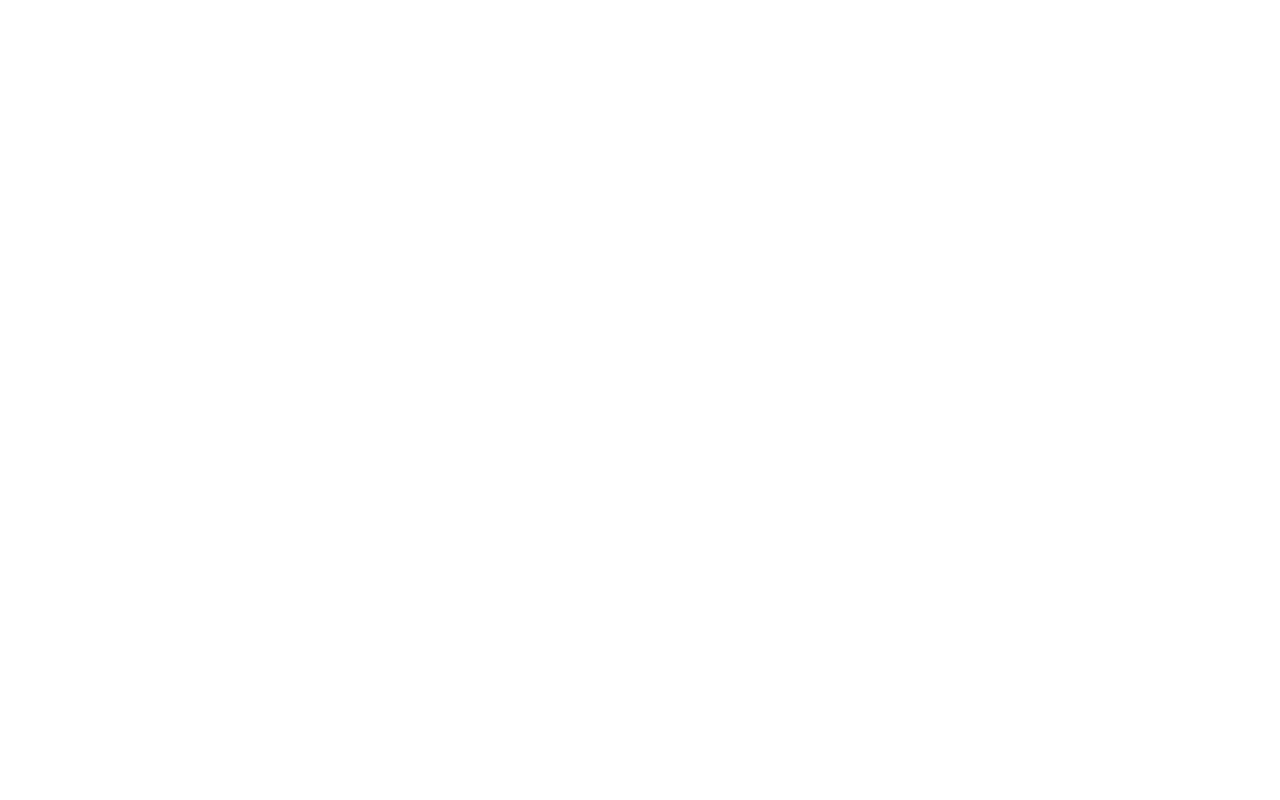
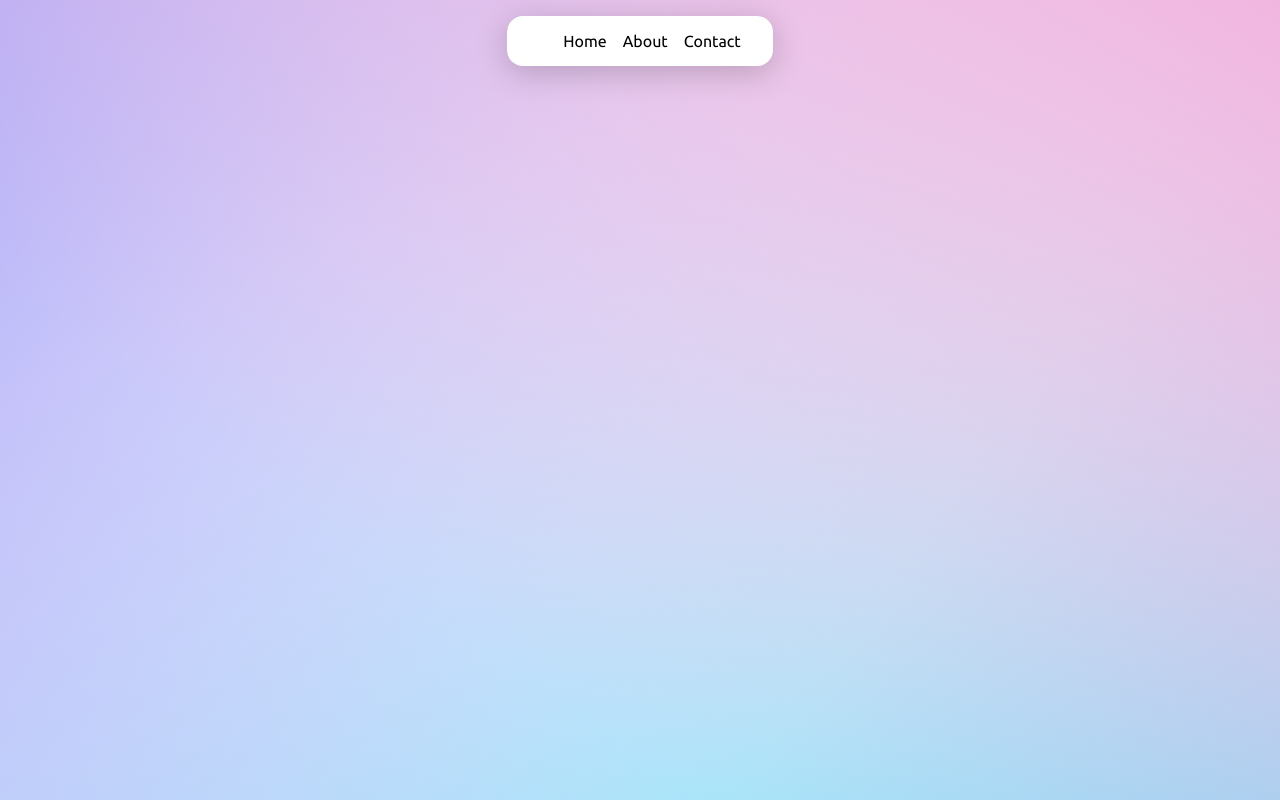
Before and after one commit to ibrahimhc19/portfolio, an Astro site: page / in a window 1280 px wide. Built offline with nearby package versions, Linux system fonts and the light colour scheme; Astro itself is replaced by a stand-in of ours.

Commit message:
Empezando el Navbar y el ProfileCard

```diff
--- /dev/null
+++ b/src/components/Navbar.astro
@@ -0,0 +1,33 @@
+
+  <nav>
+    <!-- <label>Ibrahim Calzadilla</label> -->
+    <ul>
+      <li><a href="#">Home</a></li>
+      <li><a href="#">About</a></li>
+      <li><a href="#">Contact</a></li>
+    </ul>
+  </nav>
+
+<style>
+  nav{
+    max-width: fit-content;
+    display: flex;
+    margin: 0 auto;
+    justify-content: space-around;
+    align-items: center;
+    background: var(--bgc-elements);
+    box-shadow: var(--shadow);
+    border-radius: var(--border);
+    margin: 1rem;
+    padding: 0 1rem;
+  }
+  label{
+    text-transform: uppercase;
+  }
+  ul{
+    display: flex;
+  }
+  li{
+    margin-right: 1rem;
+  }
+</style>
--- a/src/layouts/Layout.astro
+++ b/src/layouts/Layout.astro
@@ -7,37 +7,49 @@ const { title } = Astro.props;
 ---
 
 <!doctype html>
-
 <html lang="en">
-
   <head>
     <meta charset="UTF-8" />
-		<meta name="description" content="Astro description" />
+    <meta name="author" content="Ibrahim Calzadilla" />
+    <meta
+      name="description"
+      content="Ibrahim Calzadilla's Frontend Development Portfolio"
+    />
+    <meta name="keywords" content="HTML, CSS, JavaScript, React" />
+    <meta name="theme-color" content="#f1b6e0" />
     <meta name="viewport" content="width=device-width" />
     <link rel="icon" href="/favicon.png" />
-		<meta name="generator" content={Astro.generator} />
     <title>{title}</title>
   </head>
 
   <body>
-
     <slot />
-
   </body>
-
 </html>
 
 <style is:global>
+  @import url("https://fonts.googleapis.com/css2?family=Inconsolata&family=Poppins&family=Ubuntu:ital,wght@0,300;0,400;0,700;1,300;1,400&display=swap");
+
+  * {
+    list-style: none;
+    text-decoration: none;
+    font-family: "Ubuntu", sans-serif;
+    color: black;
+  }
   :root {
-		--accent: 136, 58, 234;
-		--accent-light: 224, 204, 250;
-		--accent-dark: 49, 10, 101;
-		--accent-gradient: linear-gradient(
-			45deg,
-			rgb(var(--accent)),
-			rgb(var(--accent-light)) 30%,
-			white 60%
-		);
+    --border: 1rem;
+    --mb-elements: 1vh;
+    --bgc-elements: #ffffff;
+    --shadow: 0 0.4rem 2rem rgba(0, 0, 0, 0.205);
   }
-
+  body {
+    margin: 0 auto;
+    max-width: 614.4px;
+    justify-content: center;
+    background: linear-gradient(217deg, #f1b6e0, rgba(255, 0, 0, 0) 70.71%),
+      linear-gradient(127deg, #b3b0f8, rgba(0, 255, 0, 0) 70.71%),
+      linear-gradient(336deg, #8addf8, rgba(0, 0, 255, 0) 70.71%);
+    background-repeat: no-repeat;
+    background-attachment: fixed;
+  }
 </style>
--- a/src/pages/index.astro
+++ b/src/pages/index.astro
@@ -1,13 +1,19 @@
 ---
 import Layout from '../layouts/Layout.astro';
+import Navbar from '../components/Navbar.astro';
+import ProfileCard from '../components/ProfileCard.astro';
 ---
 
-<Layout title="Welcome to Astro.">
+<Layout title="Ibrahim Calzadilla | Frontend Developer">
 	<main>
-
+		<Navbar/>
+			<ProfileCard/>
 	</main>
 </Layout>
 
 <style>
-
+	main{
+		justify-content: center;
+		display: flex;
+	}
 </style>
```
Also changed, not shown: src/components/ProfileCard.astro (added). Lines whose indentation alone changed are shown as unchanged.
